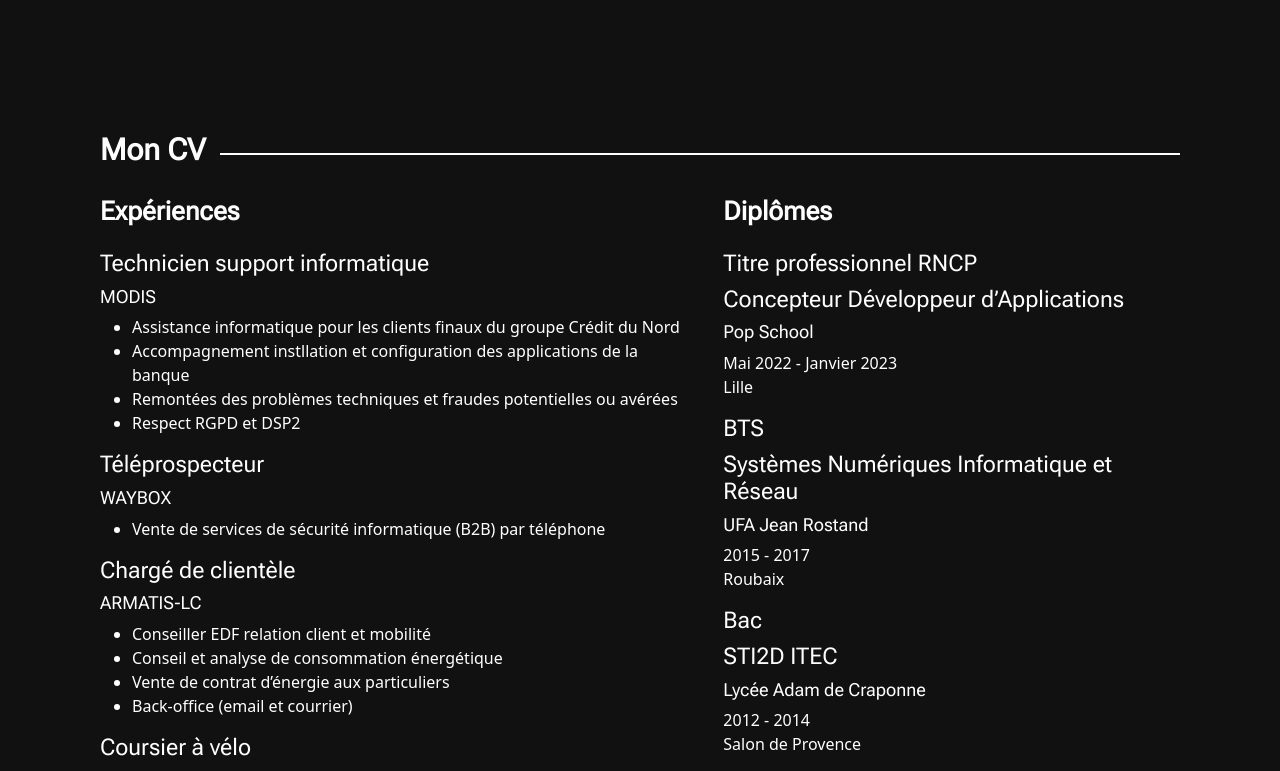
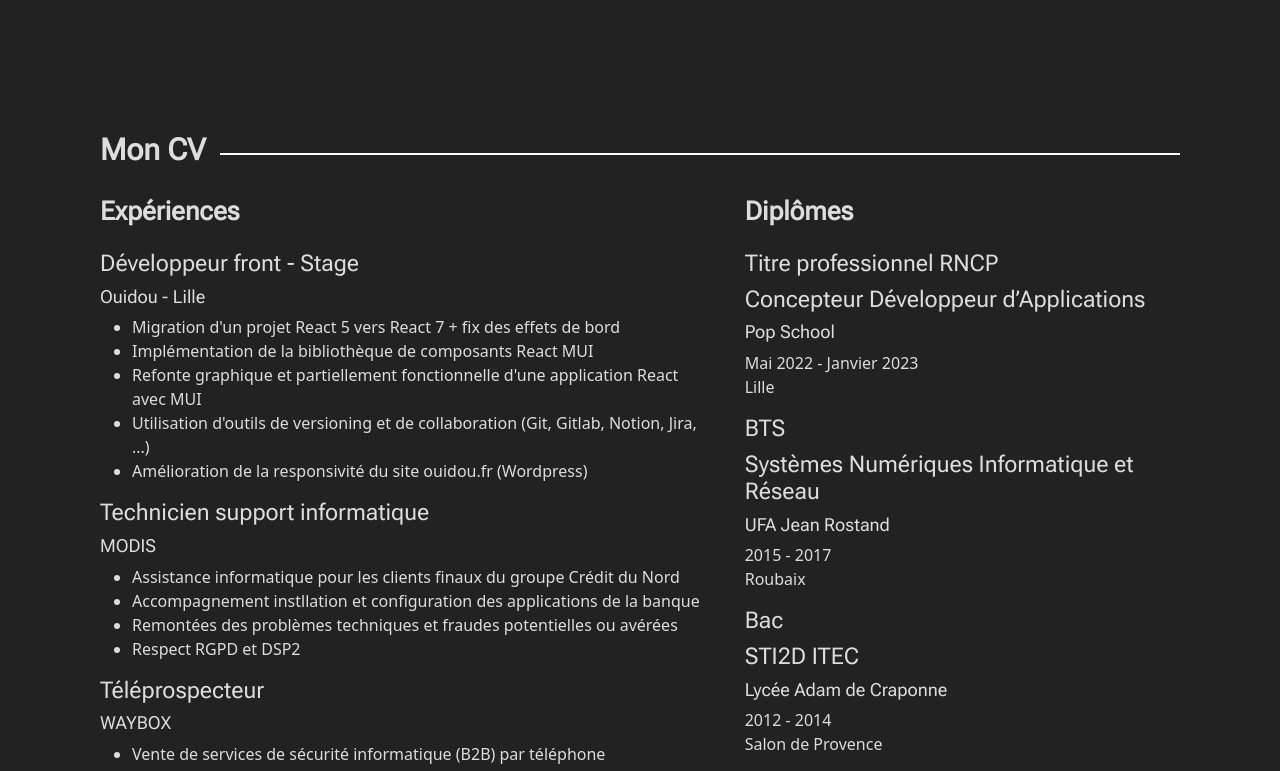
Before and after one commit to jordan-tes-michel/jordan-tes-michel.github.io, a plain HTML site: page index.html in a window 1280 px wide. Shown: the part 880-1651 px from the top of the page. Drawn offline with nearby package versions, Linux system fonts and the light colour scheme.

Commit message:
typo: add ouidou experience and changed wording for outdated sentences

```diff
--- a/index.html
+++ b/index.html
@@ -33,7 +33,7 @@
                 <div>
                     <p>Je m’appelle Jordan Michel et je suis développeur d’applications web.</p>
                     <p>J'ai découvert le développement durant mon adolescence avec le Site du Zer0.</p>
-                    <p>Je parle les langues suivantes : HTML/CSS, Javascript (Vue & Angular), Java (JEE / Spring)</p>
+                    <p>Je parle les langues suivantes : HTML/CSS, Javascript (Vue & React), Java (JEE / Spring)</p>
                     <p>
                         Sous vos yeux, mon modeste portfolio.<br>
                         Je vous y souhaite la bienvenue en espérant que mon travail vous intéresse.
@@ -56,6 +56,17 @@
                         <article class="cvLeft">
                             <article>
                                 <h3>Expériences</h3>
+                                <h4>Développeur front - Stage</h4>
+                                <h5>Ouidou - Lille</h5>
+                                <ul>
+                                    <li>Migration d'un projet React 5 vers React 7 + fix des effets de bord</li>
+                                    <li>Implémentation de la bibliothèque de composants React MUI</li>
+                                    <li>Refonte graphique et partiellement fonctionnelle d'une application React avec MUI</li>
+                                    <li>Utilisation d'outils de versioning et de collaboration (Git, Gitlab, Notion, Jira, ...)</li>
+                                    <li>Amélioration de la responsivité du site ouidou.fr (Wordpress)</li>
+                                </ul>
+                            </article>
+                            <article>
                                 <h4>Technicien support informatique</h4>
                                 <h5>MODIS</h5>
                                 <ul>
@@ -191,9 +202,7 @@
                                 de la pop culture avec légerté et humour.
                             </p>
                             <p>
-                                Le jeu est actuellement en phase de conception, un accès anticipé sera publié fin
-                                janvier
-                                2023
+                                Le jeu est actuellement en phase de conception et sera développé en Vue.
                             </p>
                         </div>
                     </div>
--- a/style.css
+++ b/style.css
@@ -9,7 +9,7 @@
 }
 
 h2, h3, h4, h5, p, #cv li {
-    color: white;
+    color: #dddddd;
 }
 
 h2, h3, h4, h5, #bonjourText {
@@ -18,7 +18,7 @@ h2, h3, h4, h5, #bonjourText {
 
 body {
     padding-top: 150px;
-    background: black;
+    background: #111111;
     scroll-behavior: smooth;
 }
 
@@ -45,7 +45,7 @@ h5 {
 /* HEADER */
 
 header {
-    background: black;
+    background: #333333;
     position: fixed;
     top: 0;
     left: 0;
@@ -112,7 +112,7 @@ main {
 }
 
 .lightContent {
-    background: #111111;
+    background: #222222;
 }
 
 .title {
```
